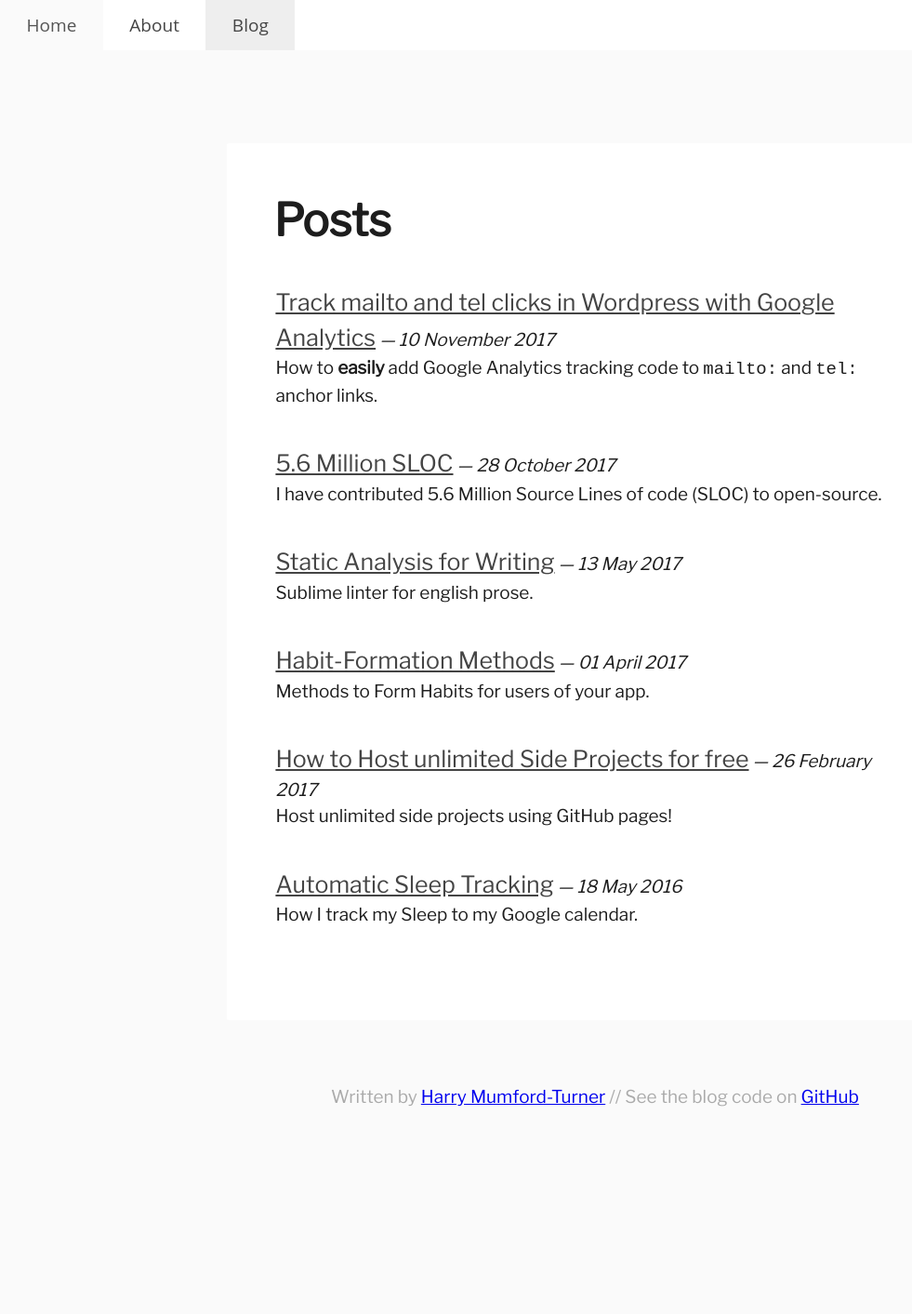
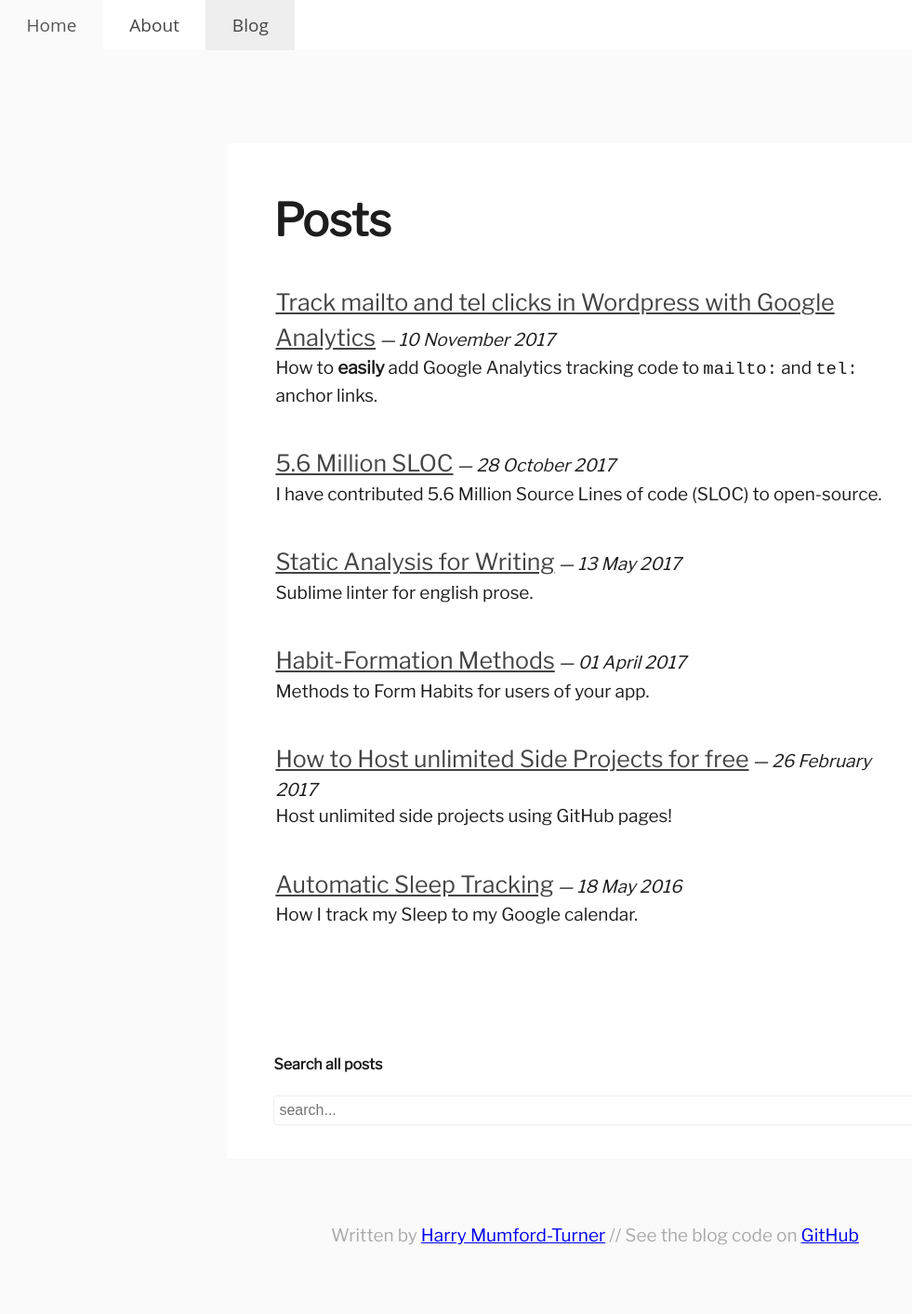
Before and after one commit to harrymt/blog, a Jekyll site: the page built from index.html, in a window 1280 px wide. Shown: the whole page at 93% size, without its empty margins (0-981 px from the left). Built offline with Jekyll 4.4.1, drawn with Linux system fonts in a browser that asks for light colours; before the commit the page ends 1263 px from its top, so only the background shows below that.

Commit message:
Added basic search functionality to all pages

```diff
--- a/_includes/footer.html
+++ b/_includes/footer.html
@@ -1,6 +1,13 @@
+
+
+<div class="search post" id="search-container">
+    <h4>Search all posts</h4>
+    <input type="text" id="search-input" placeholder="search...">
+    <ul id="results-container"></ul>
+</div>
 
 <div class="footer">
-<p>Written by <a href="//harrymt.com">Harry Mumford-Turner</a> // See the blog code on <a href="//github.com/harrymt/blog">GitHub</a></p>
+    <p>Written by <a href="//harrymt.com">Harry Mumford-Turner</a> // See the blog code on <a href="//github.com/harrymt/blog">GitHub</a></p>
 </div>
 
 <script async src="https://www.googletagmanager.com/gtag/js?id=UA-46475519-2"></script>
@@ -10,3 +17,14 @@
   gtag('js', new Date());
   gtag('config', 'UA-46475519-2');
 </script>
+
+<!-- script pointing to jekyll-search.js -->
+<script src="{{ site.baseurl }}/js/simple-jekyll-search.min.js"></script>
+
+<script>
+SimpleJekyllSearch({
+  searchInput: document.getElementById('search-input'),
+  resultsContainer: document.getElementById('results-container'),
+  json: '{{ site.baseurl }}/search.json'
+});
+</script>
--- a/css/stylesheet.css
+++ b/css/stylesheet.css
@@ -225,6 +225,27 @@ a:hover {
 }
 
 
+.search {
+  margin: auto;
+  max-width: 900px;
+  background-color: white;
+  padding-bottom: 20px;
+  padding-left: 50px;
+  padding-right: 50px;
+  padding-top: 15px;
+  border-radius: 2px;
+}
+
+.search input {
+  width: 100%;
+  height: 20px;
+  border-radius: 5px;
+  border: 1px solid #eee;
+  padding: 5px;
+  font-size: 16px;
+}
+
+
 @media only screen and (max-width: 1000px) {
   .highlight {
     margin-left: 10px;
--- /dev/null
+++ b/search.json
@@ -0,0 +1,14 @@
+---
+layout: null
+---
+[
+  {% for post in site.posts %}
+    {
+      "title"    : "{{ post.title | escape }}",
+      "category" : "{{ post.category }}",
+      "tags"     : "{{ post.tags | join: ', ' }}",
+      "url"      : "{{ site.baseurl }}{{ post.url }}",
+      "date"     : "{{ post.date }}"
+    } {% unless forloop.last %},{% endunless %}
+  {% endfor %}
+]
```
Also changed, not shown: js/simple-jekyll-search.min.js (added).
